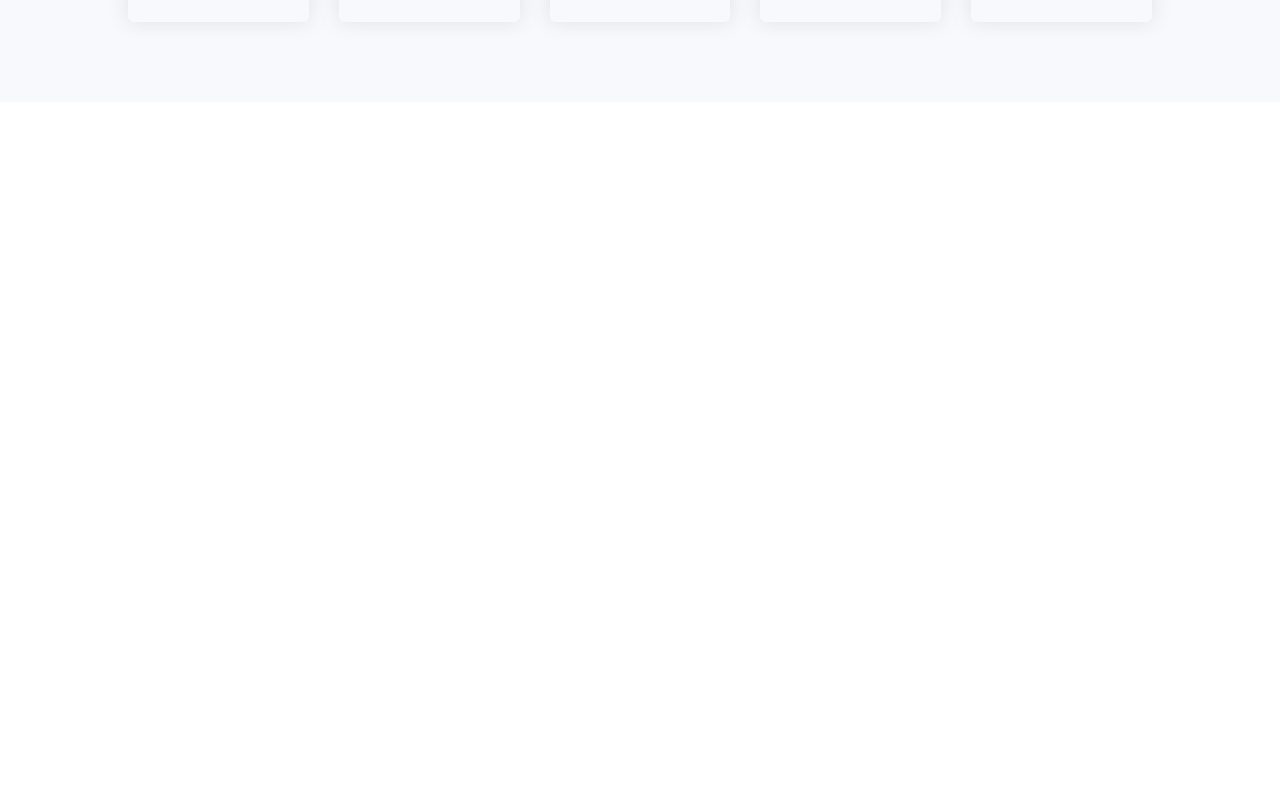
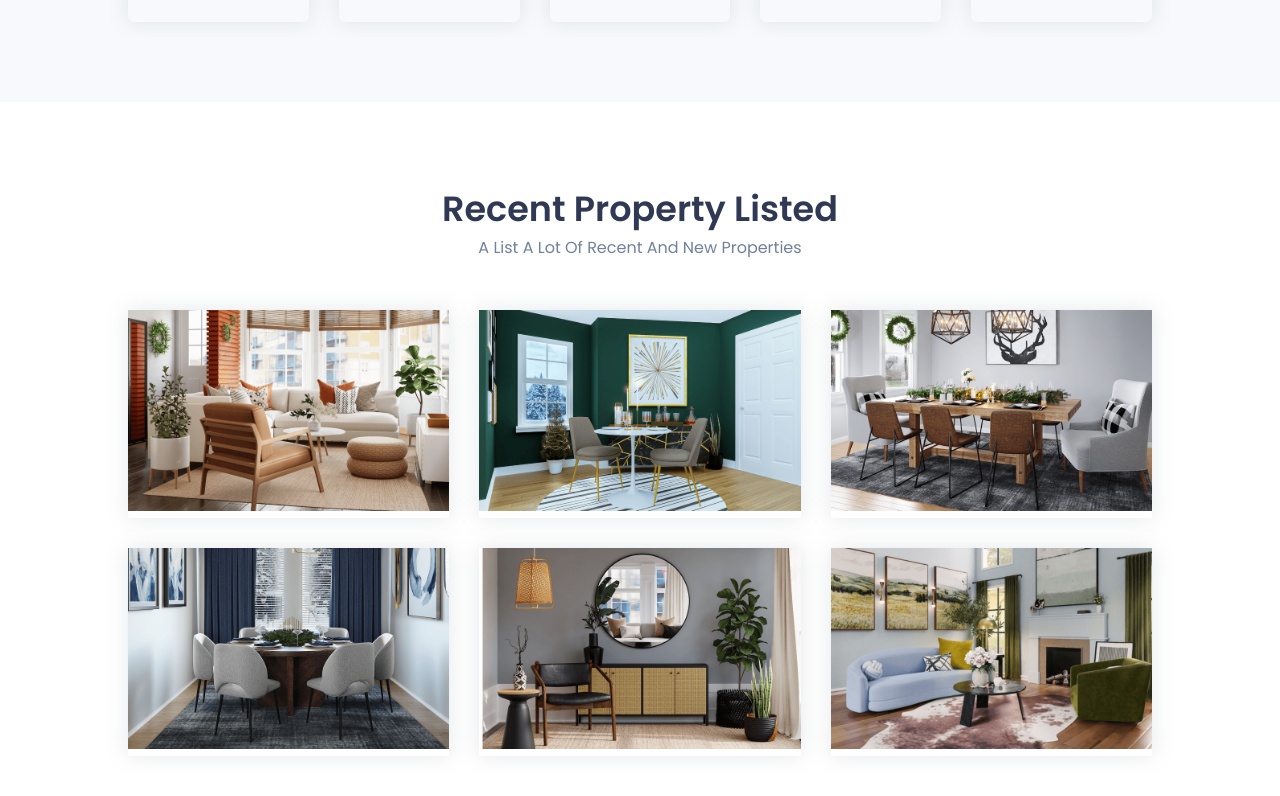
Before and after one commit to Tduncan14/realestatehouse, a React (Create React App) app: page / in a window 1280 px wide. Shown: the part 1177-1973 px from the top of the page. Before the commit the page ends 1279 px from the top, so only its background shows below. Built offline with nearby package versions, Linux system fonts and the light colour scheme.

Commit message:
keep moving forward

```diff
--- a/src/App.css
+++ b/src/App.css
@@ -106,3 +106,23 @@ h4{
   font-weight:500;
   margin-top:10px;
 }
+
+.shadow{
+  box-shadow: 0 0 20px 0 rgb(112 121 138/18%);
+}
+
+
+.padding{
+  padding: 80px 0;
+}
+
+.grid3{
+  display:grid;
+  grid-template-columns:repeat(3,1fr);
+  grid-gap:30px;
+}
+
+img{
+  width:100%;
+  height:100%;
+}
--- a/src/components/Home/Home.js
+++ b/src/components/Home/Home.js
@@ -1,12 +1,14 @@
 import React from 'react'
 import Featured from './featured/featured'
 import Hero from './Hero/Hero'
+import Recent from './recent/Recent'
 
 const Home = () => {
   return (
     <div>
      <Hero />
      <Featured />
+     <Recent />
 
     </div>
   )
--- /dev/null
+++ b/src/components/Home/recent/Recent.js
@@ -0,0 +1,20 @@
+import React from 'react'
+import Heading from '../../heading/heading'
+import RecentCard from './RecentCard'
+
+const Recent = () => {
+  return (
+  <>
+  <section className="recent padding">
+      <div className="container">
+         <Heading title='Recent Property Listed' subtitle=' a list a lot of recent and new properties' />
+
+
+         <RecentCard />
+      </div>
+  </section>
+  </>
+  )
+}
+
+export default Recent
--- /dev/null
+++ b/src/components/Home/recent/RecentCard.js
@@ -0,0 +1,26 @@
+import React from 'react'
+import { list } from '../../data/Data'
+
+const RecentCard = () => {
+  return (
+    <div>
+        <div className="content grid3 mtop">
+            {list.map((val,index) =>{
+                const{cover,catergory,location,name,price,type} = val;
+
+
+                return(
+                    <div className="box shadow" key="index">
+                        <div className="img">
+                            <img src={cover} alt="" />
+                        </div>
+                    </div>
+                )
+})}
+        </div>
+
+    </div>
+  )
+}
+
+export default RecentCard
```
Also changed, not shown: src/components/Home/recent/Recent.css (added).
